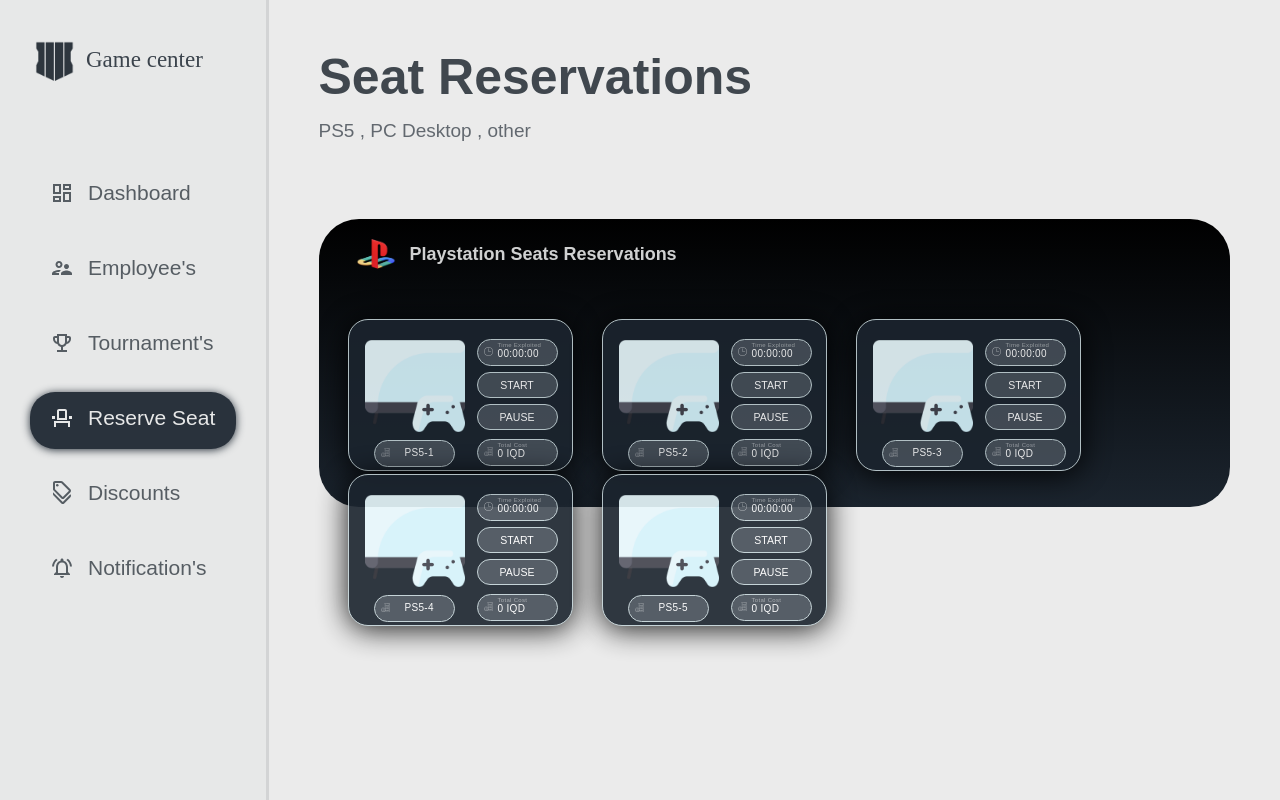
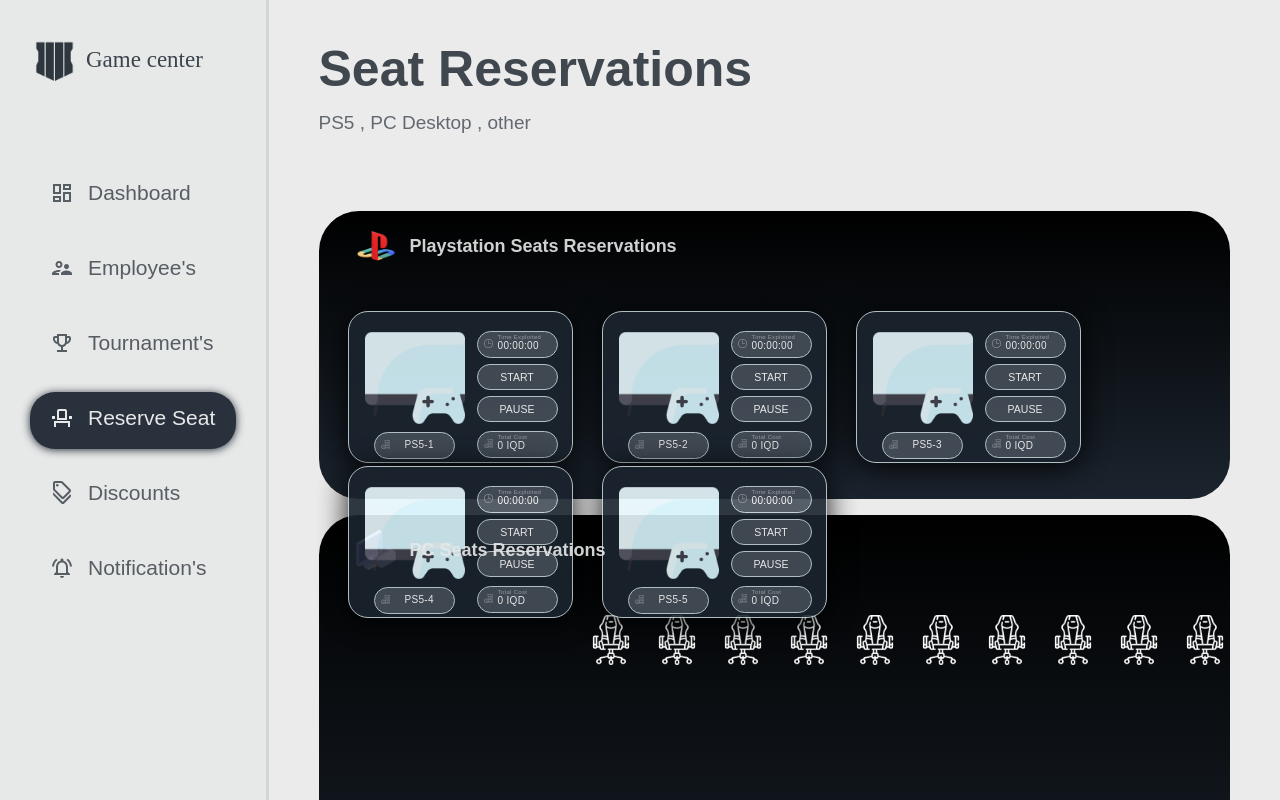
Before and after one commit to AL1NABEEL/Gaming-Center, a React (Create React App) app: page /reservations in a window 1280 px wide. Shown: the top 800 px of the page. Built offline with nearby package versions, Linux system fonts and the light colour scheme; a web font is replaced by a local one.

Commit message:
start with pc reservation

```diff
--- a/src/App.css
+++ b/src/App.css
@@ -66,7 +66,7 @@
 /* Seat Reservations Page Style */
 
 .Reservation-Container{
-  margin: 48px 50px;
+  margin: 40px 50px;
 }
 .top-section {
   font-family: 'Bai Jamjuree', sans-serif;
@@ -85,20 +85,20 @@
   opacity: 70%;
   margin-bottom: 77px;
 }
-.Ps5-container{
+.Main-Container{
   width: 100%;
   height: 288px;
   background-image: linear-gradient(#000000, #1B242E);
   border-radius: 40px;
 }
-.ps5-logo{
+.LOGO{
  padding: 15px 0px 45px 37px;
  display: flex;
  align-items: center;
  text-align: center;
  gap: 14px;
 }
-.ps5-logo p{
+.LOGO p{
   font-family: 'Bai Jamjuree', sans-serif;
  font-size: 18px;
  font-weight: 600;
@@ -188,3 +188,18 @@
 #ImgTime{
   margin-left: 1.5em;
 }
+
+#pc{
+height: 484px;
+margin-top: 1em;
+}
+
+.PcVipChairs{
+  display: inline-flex;
+  margin: 0px 0px 0px 16px;
+  float: right;
+}
+.PcVipChairs img{
+  height: 50px;
+  width: 50px;
+}
--- /dev/null
+++ b/src/component/PcVipData.jsx
@@ -0,0 +1,46 @@
+import vipChair from "../Makers project/logo and icons/vipChair.png"
+
+export const PcVipData = [
+
+    {
+        icon : <img src={vipChair} width={60} height={60} alt="chair1" />,
+        Name : 'VIP-1'
+    },
+    {
+        icon : <img src={vipChair} width={60} height={60} alt="chair2" />,
+        Name : 'VIP-2'
+    },
+    {
+        icon : <img src={vipChair} width={60} height={60} alt="chair3" />,
+        Name : 'VIP-3'
+    },
+    {
+        icon : <img src={vipChair} width={60} height={60} alt="chair4" />,
+        Name : 'VIP-4'
+    },
+    {
+        icon : <img src={vipChair} width={60} height={60} alt="chair5" />,
+        Name : 'VIP-5'
+    },
+    {
+        icon : <img src={vipChair} width={60} height={60} alt="chair6" />,
+        Name : 'VIP-6'
+    },
+    {
+        icon : <img src={vipChair} width={60} height={60} alt="chair7" />,
+        Name : 'VIP-7'
+    },
+    {
+        icon : <img src={vipChair} width={60} height={60} alt="chair8" />,
+        Name : 'VIP-8'
+    },
+    {
+        icon : <img src={vipChair} width={60} height={60} alt="chair9" />,
+        Name : 'VIP-9'
+    },
+    {
+        icon : <img src={vipChair} width={60} height={60} alt="chair10" />,
+        Name : 'VIP-10'
+    },
+
+    ]
--- a/src/pages/Reservations.jsx
+++ b/src/pages/Reservations.jsx
@@ -2,6 +2,8 @@
 import ps5 from "../Makers project/logo and icons/ps5.png";
 import CountTime from '../component/CountTime'
 import {CountTimeData} from '../component/CountTimeData'
+import computer from "../Makers project/logo and icons/computer.png";
+import { PcVipData } from '../component/PcVipData';
 function Reservations() {
   return (
     <div className="Reservation-Container">
@@ -10,8 +12,9 @@
             <h1>Seat Reservations</h1>
             <p>PS5 , PC Desktop , other</p>
          </div>
-         <div className="Ps5-container">
-          <div className="ps5-logo">
+
+         <div className="Main-Container" id='ps5'>
+          <div className="LOGO">
             <img src={ps5} alt="ps5-logo" height={40} width={40}/>
             <p>Playstation Seats Reservations</p>
           </div>
@@ -20,6 +23,20 @@
           })}
 
          </div>
+
+         <div className='Main-Container' id='pc'>
+         <div className="LOGO">
+            <img src={computer} alt="computer" height={40} width={40}/>
+            <p>PC Seats Reservations</p>
+          </div>
+          {PcVipData.map((item,index)=>{
+            return(
+            <div key={index}>
+              <div className='PcVipChairs'>{item.icon}</div>
+            </div>)
+          })}
+         </div>
+
     </div>
   )
 }
```
Also changed, not shown: src/Makers project/logo and icons/computer.png (added), src/Makers project/logo and icons/vipChair.png (added), src/component/CountTimeData.jsx (line endings or trailing spaces).
